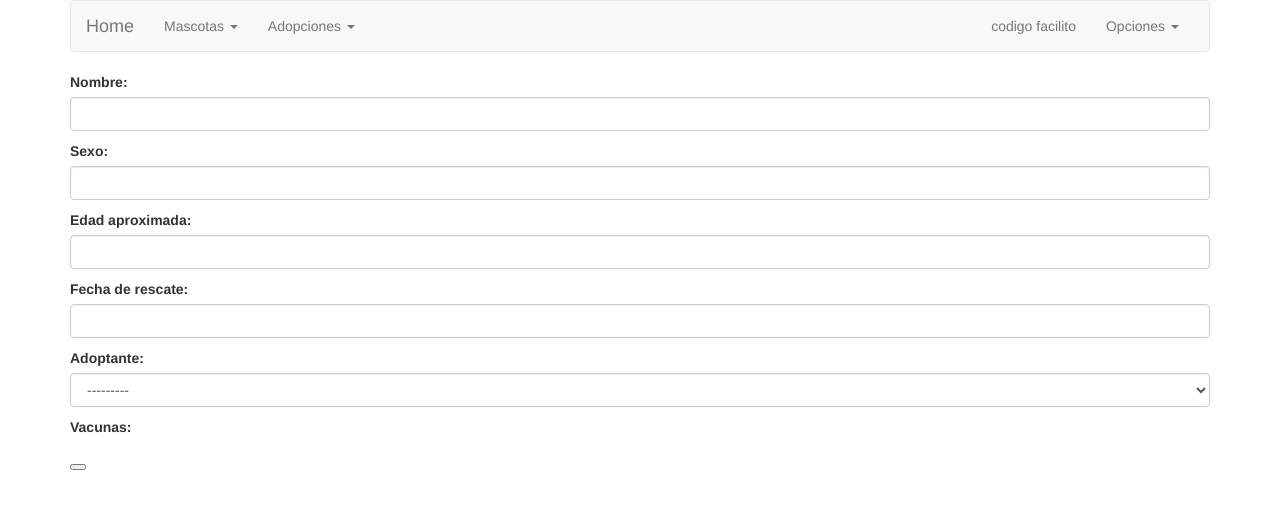
After one commit to dehors/Django-CF, a Django app: a page that uses templates/base/base.html in a window 1280 px wide. The commit adds this page. Shown: the top 509 px of the page. Run offline with Django 3.2, Linux system fonts and the light colour scheme; data that the repository does not hold is empty; some libraries are stand-ins or nearby versions.

Commit message:
feat: Form & create mascota

```diff
--- a/apps/adopcion/models.py
+++ b/apps/adopcion/models.py
@@ -9,3 +9,6 @@ class Persona(models.Model):
 	telefono = models.CharField(max_length=12)
 	email = models.EmailField()
 	domicilio = models.TextField()
+
+	def __str__(self):
+		return '{} {}'.format(self.nombre, self.apellidos)
--- /dev/null
+++ b/apps/mascota/forms.py
@@ -0,0 +1,32 @@
+from django import forms
+
+from apps.mascota.models import Mascota
+
+class MascotaForm(forms.ModelForm):
+	class Meta:
+		model = Mascota
+
+		fields = [
+			'nombre',
+			'sexo',
+			'edad_aproximada',
+			'fecha_rescate',
+			'persona',
+			'vacuna',
+		]
+		labels = {
+			'nombre':'Nombre',
+			'sexo': 'Sexo',
+			'edad_aproximada':'Edad aproximada',
+			'fecha_rescate': 'Fecha de rescate',
+			'persona': 'Adoptante',
+			'vacuna': 'Vacunas',
+		}
+		widgets = {
+			'nombre': forms.TextInput(attrs={'class':'form-control'}),
+			'sexo': forms.TextInput(attrs={'class':'form-control'}),
+			'edad_aproximada': forms.TextInput(attrs={'class':'form-control'}),
+			'fecha_rescate': forms.TextInput(attrs={'class':'form-control'}),
+			'persona': forms.Select(attrs={'class':'form-control'}),
+			'vacuna': forms.CheckboxSelectMultiple(),
+		}
--- a/apps/mascota/models.py
+++ b/apps/mascota/models.py
@@ -4,6 +4,9 @@ from apps.adopcion.models import Persona
 # Create your models here.
 class Vacuna(models.Model):
     nombre = models.CharField(max_length=50)
+
+    def __str__(self):
+    	return '{}'.format(self.nombre)
 
 class Mascota(models.Model):
     nombre =  models.CharField(max_length=50)
--- a/apps/mascota/urls.py
+++ b/apps/mascota/urls.py
@@ -1,7 +1,8 @@
 from django.conf.urls import include, url
 
-from apps.mascota.views import index
+from apps.mascota.views import index, mascota_view
 
 urlpatterns = [
-    url(r'^$', index),
+    url(r'^$', index, name='index'),
+    url(r'^nuevo', mascota_view, name='mascota_crear'),
 ]
--- a/apps/mascota/views.py
+++ b/apps/mascota/views.py
@@ -1,6 +1,18 @@
-from django.shortcuts import render
+from django.shortcuts import render, redirect
 from django.http import HttpResponse
 # Create your views here.
 
+from apps.mascota.forms import MascotaForm
+
 def index(request):
 	return render(request, 'mascota/index.html')
+
+def mascota_view(request):
+	if request.method == 'POST':
+		form = MascotaForm(request.POST)
+		if form.is_valid():
+			form.save()
+		return redirect('mascota:index')
+	else:
+		form = MascotaForm()
+	return render(request, 'mascota/mascota_form.html',{'form':form})
--- a/templates/base/base.html
+++ b/templates/base/base.html
@@ -9,7 +9,7 @@
 	<title>{% block title %} Document {% endblock %}</title>
 </head>
 <body>
-
+<div class="container">
 	{% block header %}
 			{% include 'base/header.html' %}
 	{% endblock %}
@@ -23,6 +23,7 @@
 	{% block extrajs %}
 
 	{% endblock %}
+</div>
 	<script type="text/javascript" src="{% static 'bower_components/jquery/dist/jquery.min.js' %}"></script>
 	<script type="text/javascript" src="{% static 'bower_components/bootstrap/dist/js/bootstrap.min.js' %}"></script>
 </body>
--- /dev/null
+++ b/templates/mascota/mascota_form.html
@@ -0,0 +1,9 @@
+{% extends 'base/base.html' %}
+
+{% block content %}
+	<form method="POST">
+		{% csrf_token %}
+		{{ form.as_p }}
+		<button type="submit"></button>
+	</form>
+{% endblock %}
```
Also changed, not shown: 5 other files.
